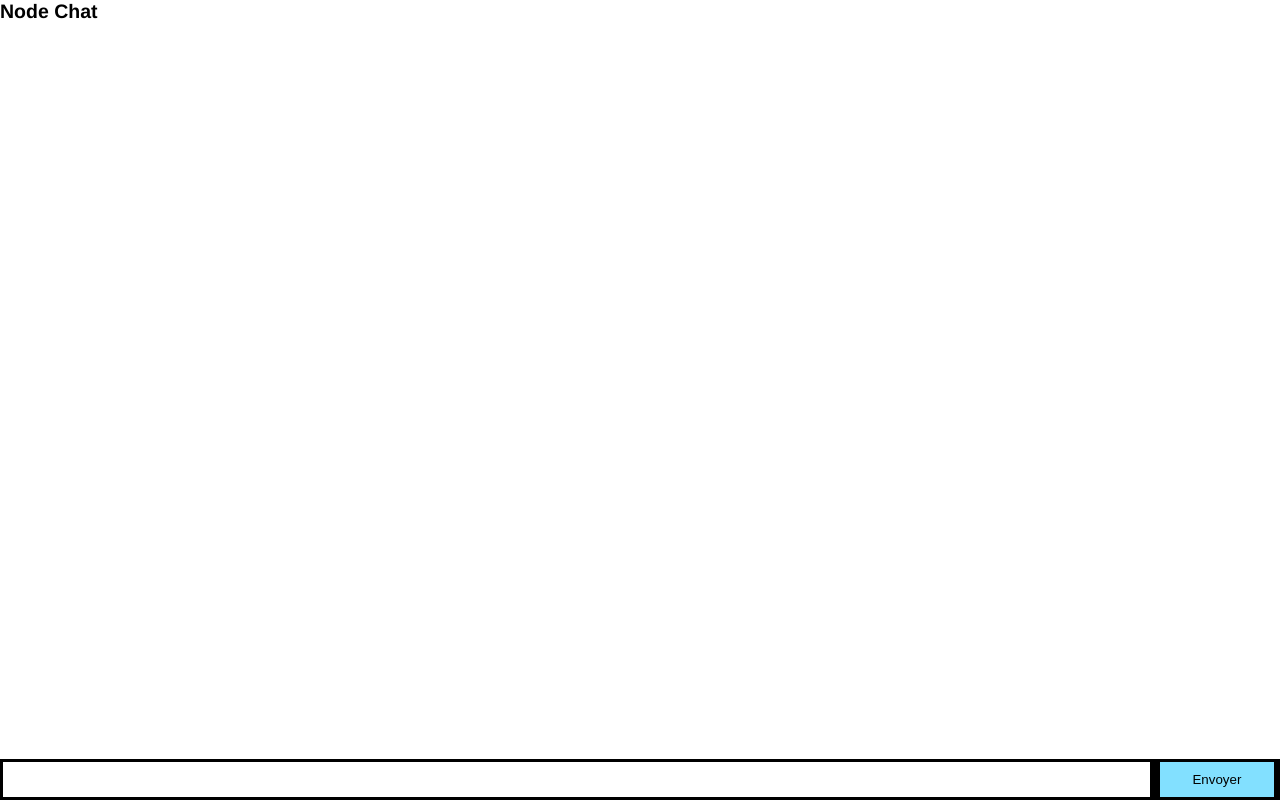
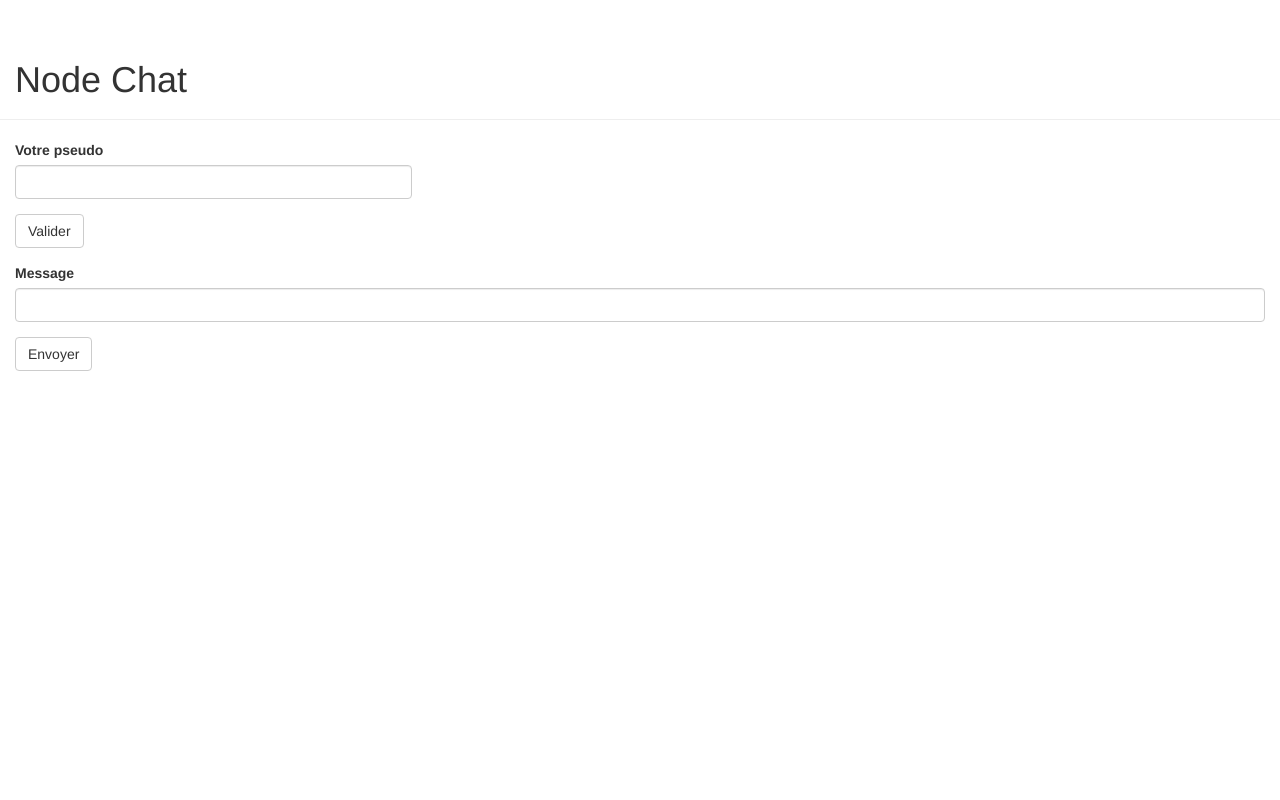
Before and after one commit to ChrisSensebe/NodeChat, a website: page index.html in a window 1280 px wide. Drawn offline with nearby package versions, Linux system fonts and the light colour scheme; no server answers.

Commit message:
ajout bootstrap

```diff
--- a/index.html
+++ b/index.html
@@ -2,31 +2,50 @@
 <html>
 	<head>
 		<title>Node Chat</title>
-		<style type="text/css">
-			* { margin: 0; padding: 0; box-sizing: border-box; }
-			body { font: 13px Helvetica, Arial; }
-			form { background: #000; padding: 3px; position: fixed; bottom: 0; width: 100%; }
-			form input { border: 0; padding: 10px; width: 90%; margin-right: .5%; }
-			form button { width: 9%; background: rgb(130, 224, 255); border: none; padding: 10px; }
-			#messages { list-style-type: none; margin: 0; padding: 0; }
-			#messages li { padding: 5px 10px; }
-			#messages li:nth-child(odd) { background: #eee; }
-		</style>
+		<link rel="stylesheet" href="https://maxcdn.bootstrapcdn.com/bootstrap/3.3.5/css/bootstrap.min.css">
 	</head>
 
 	<body>
-		<h2>Node Chat</h2>
-		<ul id="messages"></ul>
-		<form action="">
-			<input id="message" autocomplete="off"/>
-			<button>Envoyer</button>
-		</form>
+		<div class="container-fluid">
+			<div class="row">
+				<div class="col-md-12 page-header">
+					<h1>Node Chat</h1>
+				</div>
+			</div>
+			<div class="row">
+				<div class="col-md-4">
+					<form action="" id="formPseudo">
+						<div class="form-group">
+							<label for="pseudo">Votre pseudo</label>
+							<input type="text" class="form-control" id="pseudo">
+						</div>
+						<div class="form-group">
+							<button class="btn btn-default">Valider</button>
+						</div>
+					</form>
+				</div>
+			</div>
+			<div class="row">
+				<div class="col-md-12">
+					<form action="">
+						<div class="form-group">
+							<label for="">Message</label>
+							<input type="text" class="form-control" id="message">
+						</div>
+						<div class="form-group">
+							<button class="btn btn-default">Envoyer</button>
+						</div>
+					</form>
+				</div>
+			</div>
+		</div>
 		<script src="/socket.io/socket.io.js"></script>
 		<script src="http://code.jquery.com/jquery-1.11.1.js"></script>
+		<script src="https://maxcdn.bootstrapcdn.com/bootstrap/3.3.5/js/bootstrap.min.js"></script>
 		<script>
 			var socket = io();
 
-			$('form').submit(function(){
+			$('#messageForm').submit(function(){
 				socket.emit('chat message', $('#message').val());
 				$('#message').val('');
 				return false;
```
